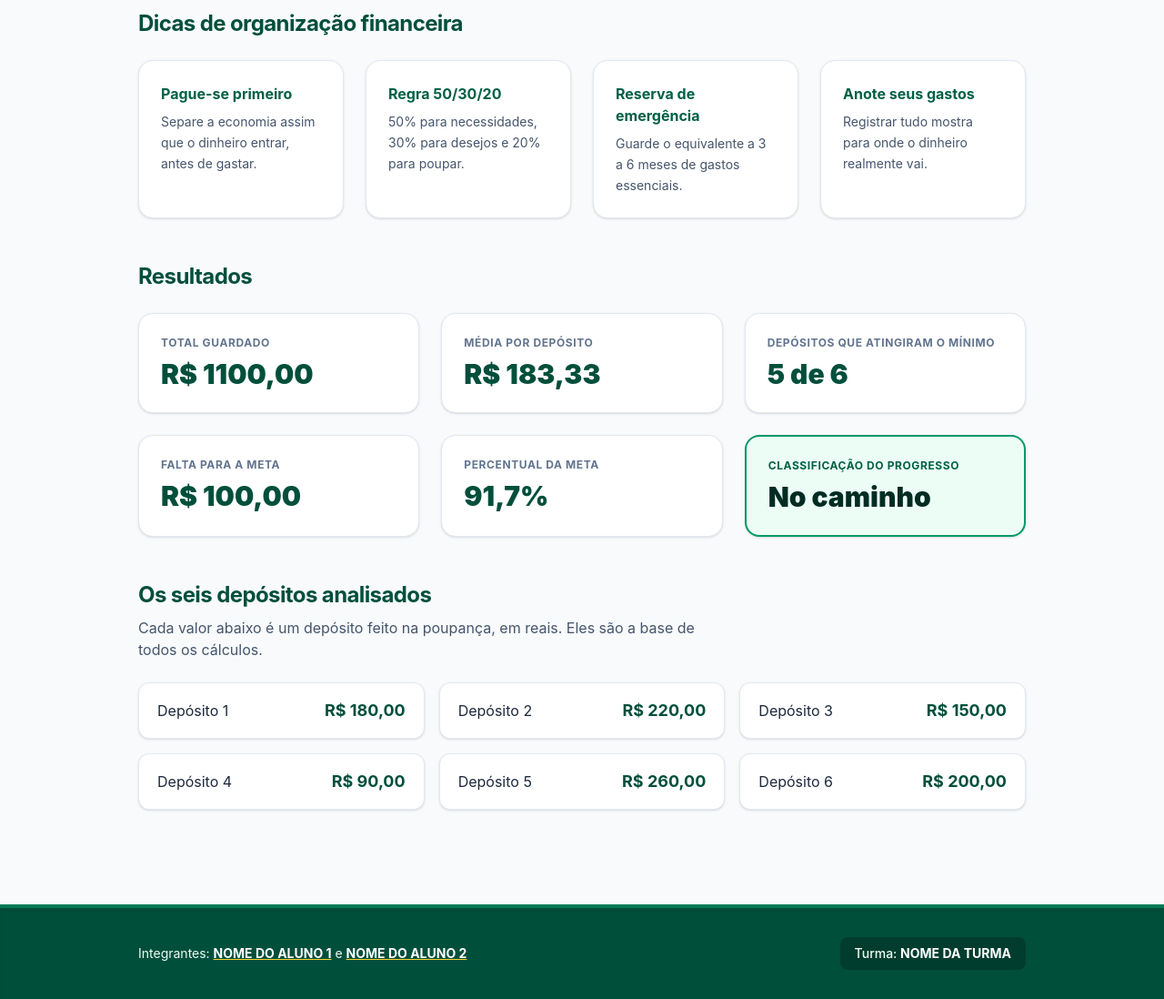
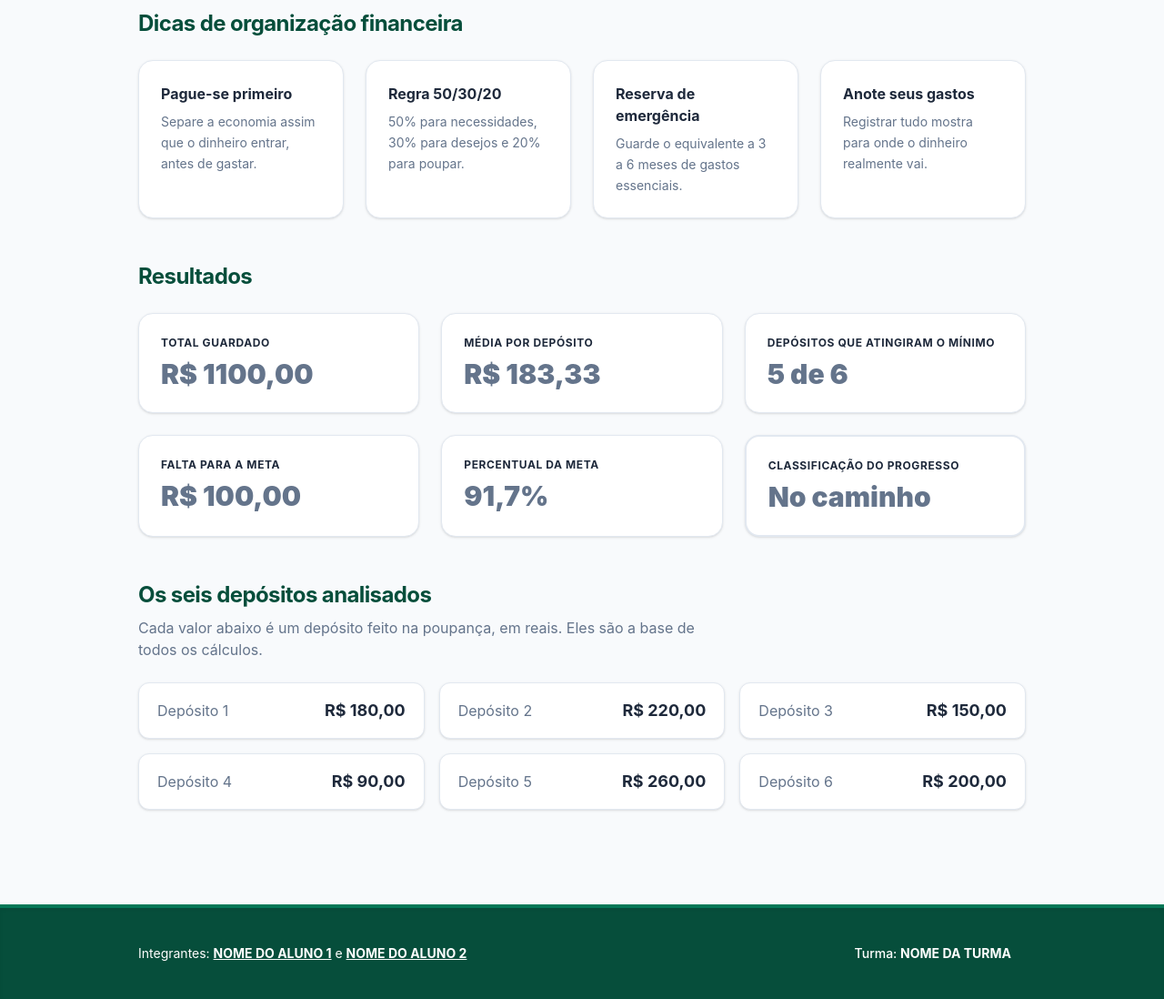
Before and after one commit to Jonho122/Projeto01, a website: page src/index.html in a window 1280 px wide. Shown: the part 400-1498 px from the top of the page at 91% size. Drawn offline with Linux system fonts and the light colour scheme.

Commit message:
adicionei um arquivo style.css para modificar as cores por fora do tailwind

```diff
--- /dev/null
+++ b/css/style.css
@@ -0,0 +1,55 @@
+/* style.css - Cores personalizadas do projeto */
+
+:root {
+  --cor-principal: #064e3b;      /* Verde escuro elegante */
+  --cor-secundaria: #047857;     /* Verde vibrante */
+  --cor-fundo-site: #f8fafc;     /* Cinza bem claro para o fundo */
+  --cor-texto-principal: #1e293b;/* Cinza escuro para os textos */
+  --cor-texto-suave: #64748b;    /* Cinza médio para descrições */
+  --cor-card-fundo: #ffffff;     /* Branco para os cartões */
+  --cor-destaque: #ffb703;       /* Amarelo/Dourado de destaque */
+}
+
+/* Aplicando as cores globais aos elementos principais */
+body {
+  background-color: var(--cor-fundo-site);
+  color: var(--cor-texto-principal);
+}
+
+header {
+  background-color: var(--cor-principal);
+  color: #ffffff;
+}
+
+header a {
+  color: #ffffff;
+}
+
+header a:hover {
+  background-color: rgba(255, 255, 255, 0.15);
+}
+
+/* Seções e Cartões */
+section h2 {
+  color: var(--cor-principal);
+}
+
+section p, section span {
+  color: var(--cor-texto-suave);
+}
+
+section article, section li {
+  background-color: var(--cor-card-fundo);
+  border-color: #e2e8f0;
+}
+
+/* Rodapé */
+footer {
+  background-color: var(--cor-principal);
+  border-color: var(--cor-secundaria);
+  color: #ffffff;
+}
+
+footer strong {
+  color: #ffffff;
+}
--- a/src/index.html
+++ b/src/index.html
@@ -5,26 +5,27 @@
   <meta name="viewport" content="width=device-width, initial-scale=1">
   <title>Planejador de Economia Pessoal</title>
   <link rel="stylesheet" href="../css/output.css">
+  <link rel="stylesheet" href="../css/style.css">
   <!--Um único script, com caminho "./script.js" e o atributo defer. -->
   <script src="./script.js" defer></script>
 </head>
 <body class="bg-slate-50 text-slate-800 antialiased selection:bg-emerald-600 selection:text-white">
 
   <!-- A página só pode ter UM h1. Os demais títulos usam h2 e h3, nessa ordem. -->
-  <header class="bg-emerald-900 text-white shadow-lg sticky top-0 z-50 backdrop-blur-md bg-opacity-95">
+  <header class="shadow-lg sticky top-0 z-50 backdrop-blur-md bg-opacity-95">
     <div class="mx-auto flex max-w-5xl flex-col gap-4 px-6 py-6 md:flex-row md:items-center md:justify-between">
       <div>
-        <h1 class="text-2xl font-black tracking-tight md:text-3xl text-emerald-50">Planejador de Economia Pessoal</h1>
-        <p class="text-sm text-emerald-200 mt-1">Acompanhe seus depósitos e veja o quanto falta para a meta.</p>
+        <h1 class="text-2xl font-black tracking-tight md:text-3xl">Planejador de Economia Pessoal</h1>
+        <p class="text-sm mt-1">Acompanhe seus depósitos e veja o quanto falta para a meta.</p>
       </div>
       <!-- Cada href do menu precisa ter um id igual em alguma section (ex.: href="#dicas" -> id="dicas").
             Mínimo exigido: 3 links internos. -->
       <nav aria-label="Navegação principal">
         <ul class="flex flex-wrap gap-2 font-medium text-sm">
-          <li><a href="#proposito" class="px-3 py-2 rounded-lg transition-all hover:bg-white/10 focus:outline-none focus-visible:ring-2 focus-visible:ring-amber-300">Propósito</a></li>
-          <li><a href="#dicas" class="px-3 py-2 rounded-lg transition-all hover:bg-white/10 focus:outline-none focus-visible:ring-2 focus-visible:ring-amber-300">Dicas</a></li>
-          <li><a href="#resultados" class="px-3 py-2 rounded-lg transition-all hover:bg-white/10 focus:outline-none focus-visible:ring-2 focus-visible:ring-amber-300">Resultados</a></li>
-          <li><a href="#dados" class="px-3 py-2 rounded-lg transition-all hover:bg-white/10 focus:outline-none focus-visible:ring-2 focus-visible:ring-amber-300">Dados</a></li>
+          <li><a href="#proposito" class="px-3 py-2 rounded-lg transition-all hover:bg-white/10 focus:outline-none focus-visible:ring-2">Propósito</a></li>
+          <li><a href="#dicas" class="px-3 py-2 rounded-lg transition-all hover:bg-white/10 focus:outline-none focus-visible:ring-2">Dicas</a></li>
+          <li><a href="#resultados" class="px-3 py-2 rounded-lg transition-all hover:bg-white/10 focus:outline-none focus-visible:ring-2">Resultados</a></li>
+          <li><a href="#dados" class="px-3 py-2 rounded-lg transition-all hover:bg-white/10 focus:outline-none focus-visible:ring-2">Dados</a></li>
         </ul>
       </nav>
     </div>
@@ -32,34 +33,34 @@
 
   <main class="mx-auto flex max-w-5xl flex-col gap-12 px-6 py-10">
 
-    <section id="proposito" aria-labelledby="t-proposito" class="bg-white p-8 rounded-2xl shadow-sm border border-slate-200 transition-all hover:shadow-md">
-      <h2 id="t-proposito" class="mb-3 text-2xl font-bold tracking-tight text-emerald-900">Para que serve</h2>
-      <p class="max-w-prose text-slate-600 leading-relaxed">
+    <section id="proposito" aria-labelledby="t-proposito" class="p-8 rounded-2xl shadow-sm border transition-all hover:shadow-md">
+      <h2 id="t-proposito" class="mb-3 text-2xl font-bold tracking-tight">Para que serve</h2>
+      <p class="max-w-prose leading-relaxed">
         Esta página reúne seis valores guardados em depósitos recentes e os compara com uma meta de economia.
-        A referência usada é uma <strong>meta de <span id="meta-texto" class="text-emerald-700 font-semibold">R$ 0,00</span></strong> e um
-        <strong>depósito mínimo de <span id="minimo-texto" class="text-emerald-700 font-semibold">R$ 0,00</span></strong>. O progresso é classificado
+        A referência usada é uma <strong>meta de <span id="meta-texto" class="font-semibold">R$ 0,00</span></strong> e um
+        <strong>depósito mínimo de <span id="minimo-texto" class="font-semibold">R$ 0,00</span></strong>. O progresso é classificado
         como Iniciando (abaixo de 50% da meta), No caminho (de 50% a 99%) ou Meta atingida (100% ou mais).
       </p>
     </section>
 
     <section id="dicas" aria-labelledby="t-dicas">
-      <h2 id="t-dicas" class="mb-6 text-2xl font-bold tracking-tight text-emerald-900">Dicas de organização financeira</h2>
+      <h2 id="t-dicas" class="mb-6 text-2xl font-bold tracking-tight">Dicas de organização financeira</h2>
       <div class="grid gap-6 sm:grid-cols-2 lg:grid-cols-4">
-        <article class="bg-white rounded-2xl border border-slate-200 p-6 shadow-sm transition-all duration-300 hover:-translate-y-1 hover:shadow-md">
-          <h3 class="mb-2 font-bold text-base text-emerald-800">Pague-se primeiro</h3>
-          <p class="text-sm text-slate-600 leading-relaxed">Separe a economia assim que o dinheiro entrar, antes de gastar.</p>
+        <article class="rounded-2xl border p-6 shadow-sm transition-all duration-300 hover:-translate-y-1 hover:shadow-md">
+          <h3 class="mb-2 font-bold text-base">Pague-se primeiro</h3>
+          <p class="text-sm leading-relaxed">Separe a economia assim que o dinheiro entrar, antes de gastar.</p>
         </article>
-        <article class="bg-white rounded-2xl border border-slate-200 p-6 shadow-sm transition-all duration-300 hover:-translate-y-1 hover:shadow-md">
-          <h3 class="mb-2 font-bold text-base text-emerald-800">Regra 50/30/20</h3>
-          <p class="text-sm text-slate-600 leading-relaxed">50% para necessidades, 30% para desejos e 20% para poupar.</p>
+        <article class="rounded-2xl border p-6 shadow-sm transition-all duration-300 hover:-translate-y-1 hover:shadow-md">
+          <h3 class="mb-2 font-bold text-base">Regra 50/30/20</h3>
+          <p class="text-sm leading-relaxed">50% para necessidades, 30% para desejos e 20% para poupar.</p>
         </article>
-        <article class="bg-white rounded-2xl border border-slate-200 p-6 shadow-sm transition-all duration-300 hover:-translate-y-1 hover:shadow-md">
-          <h3 class="mb-2 font-bold text-base text-emerald-800">Reserva de emergência</h3>
-          <p class="text-sm text-slate-600 leading-relaxed">Guarde o equivalente a 3 a 6 meses de gastos essenciais.</p>
+        <article class="rounded-2xl border p-6 shadow-sm transition-all duration-300 hover:-translate-y-1 hover:shadow-md">
+          <h3 class="mb-2 font-bold text-base">Reserva de emergência</h3>
+          <p class="text-sm leading-relaxed">Guarde o equivalente a 3 a 6 meses de gastos essenciais.</p>
         </article>
-        <article class="bg-white rounded-2xl border border-slate-200 p-6 shadow-sm transition-all duration-300 hover:-translate-y-1 hover:shadow-md">
-          <h3 class="mb-2 font-bold text-base text-emerald-800">Anote seus gastos</h3>
-          <p class="text-sm text-slate-600 leading-relaxed">Registrar tudo mostra para onde o dinheiro realmente vai.</p>
+        <article class="rounded-2xl border p-6 shadow-sm transition-all duration-300 hover:-translate-y-1 hover:shadow-md">
+          <h3 class="mb-2 font-bold text-base">Anote seus gastos</h3>
+          <p class="text-sm leading-relaxed">Registrar tudo mostra para onde o dinheiro realmente vai.</p>
         </article>
       </div>
     </section>
@@ -67,31 +68,31 @@
     <!-- ATENÇÃO: NÃO renomeie os ids "resultado-...", "rotulo-diferenca", "meta-texto", "minimo-texto" e "valor-1" a "valor-6".
          O script.js procura esses ids para escrever os valores com textContent. O "-" é só um valor provisório. -->
     <section id="resultados" aria-labelledby="t-resultados">
-      <h2 id="t-resultados" class="mb-6 text-2xl font-bold tracking-tight text-emerald-900">Resultados</h2>
+      <h2 id="t-resultados" class="mb-6 text-2xl font-bold tracking-tight">Resultados</h2>
       <div class="grid gap-6 sm:grid-cols-2 lg:grid-cols-3">
-        <article class="bg-white rounded-2xl border border-slate-200 p-6 shadow-sm transition-all hover:shadow-md">
-          <h3 class="text-xs font-bold uppercase tracking-wider text-slate-500 mb-2">Total guardado</h3>
-          <p id="resultado-total" class="text-3xl font-black text-emerald-900">-</p>
+        <article class="rounded-2xl border p-6 shadow-sm transition-all hover:shadow-md">
+          <h3 class="text-xs font-bold uppercase tracking-wider mb-2">Total guardado</h3>
+          <p id="resultado-total" class="text-3xl font-black">-</p>
         </article>
-        <article class="bg-white rounded-2xl border border-slate-200 p-6 shadow-sm transition-all hover:shadow-md">
-          <h3 class="text-xs font-bold uppercase tracking-wider text-slate-500 mb-2">Média por depósito</h3>
-          <p id="resultado-media" class="text-3xl font-black text-emerald-900">-</p>
+        <article class="rounded-2xl border p-6 shadow-sm transition-all hover:shadow-md">
+          <h3 class="text-xs font-bold uppercase tracking-wider mb-2">Média por depósito</h3>
+          <p id="resultado-media" class="text-3xl font-black">-</p>
         </article>
-        <article class="bg-white rounded-2xl border border-slate-200 p-6 shadow-sm transition-all hover:shadow-md">
-          <h3 class="text-xs font-bold uppercase tracking-wider text-slate-500 mb-2">Depósitos que atingiram o mínimo</h3>
-          <p id="resultado-minimo" class="text-3xl font-black text-emerald-900">-</p>
+        <article class="rounded-2xl border p-6 shadow-sm transition-all hover:shadow-md">
+          <h3 class="text-xs font-bold uppercase tracking-wider mb-2">Depósitos que atingiram o mínimo</h3>
+          <p id="resultado-minimo" class="text-3xl font-black">-</p>
         </article>
-        <article class="bg-white rounded-2xl border border-slate-200 p-6 shadow-sm transition-all hover:shadow-md">
-          <h3 id="rotulo-diferenca" class="text-xs font-bold uppercase tracking-wider text-slate-500 mb-2">Falta para a meta</h3>
-          <p id="resultado-diferenca" class="text-3xl font-black text-emerald-900">-</p>
+        <article class="rounded-2xl border p-6 shadow-sm transition-all hover:shadow-md">
+          <h3 id="rotulo-diferenca" class="text-xs font-bold uppercase tracking-wider mb-2">Falta para a meta</h3>
+          <p id="resultado-diferenca" class="text-3xl font-black">-</p>
         </article>
-        <article class="bg-white rounded-2xl border border-slate-200 p-6 shadow-sm transition-all hover:shadow-md">
-          <h3 class="text-xs font-bold uppercase tracking-wider text-slate-500 mb-2">Percentual da meta</h3>
-          <p id="resultado-percentual" class="text-3xl font-black text-emerald-900">-</p>
+        <article class="rounded-2xl border p-6 shadow-sm transition-all hover:shadow-md">
+          <h3 class="text-xs font-bold uppercase tracking-wider mb-2">Percentual da meta</h3>
+          <p id="resultado-percentual" class="text-3xl font-black">-</p>
         </article>
-        <article class="bg-emerald-50 rounded-2xl border-2 border-emerald-600 p-6 shadow-sm transition-all hover:shadow-md">
-          <h3 class="text-xs font-bold uppercase tracking-wider text-emerald-800 mb-2">Classificação do progresso</h3>
-          <p id="resultado-classificacao" class="text-3xl font-black text-emerald-950">-</p>
+        <article class="rounded-2xl border-2 p-6 shadow-sm transition-all hover:shadow-md">
+          <h3 class="text-xs font-bold uppercase tracking-wider mb-2">Classificação do progresso</h3>
+          <p id="resultado-classificacao" class="text-3xl font-black">-</p>
         </article>
       </div>
     </section>
@@ -99,15 +100,15 @@
     <!-- ATENÇÃO: os seis valores NÃO são digitados aqui. Para mudar os depósitos, a meta ou o mínimo,
          edite o array "depositos" e as constantes no topo do script.js. -->
     <section id="dados" aria-labelledby="t-dados">
-      <h2 id="t-dados" class="mb-2 text-2xl font-bold tracking-tight text-emerald-900">Os seis depósitos analisados</h2>
-      <p class="mb-6 max-w-prose text-slate-600">Cada valor abaixo é um depósito feito na poupança, em reais. Eles são a base de todos os cálculos.</p>
+      <h2 id="t-dados" class="mb-2 text-2xl font-bold tracking-tight">Os seis depósitos analisados</h2>
+      <p class="mb-6 max-w-prose">Cada valor abaixo é um depósito feito na poupança, em reais. Eles são a base de todos os cálculos.</p>
       <ul class="grid gap-4 sm:grid-cols-2 lg:grid-cols-3">
-        <li class="flex items-center justify-between rounded-xl border border-slate-200 bg-white px-5 py-4 shadow-sm transition-all hover:shadow-md"><span>Depósito 1</span><strong id="valor-1" class="text-lg font-bold text-emerald-900">-</strong></li>
-        <li class="flex items-center justify-between rounded-xl border border-slate-200 bg-white px-5 py-4 shadow-sm transition-all hover:shadow-md"><span>Depósito 2</span><strong id="valor-2" class="text-lg font-bold text-emerald-900">-</strong></li>
-        <li class="flex items-center justify-between rounded-xl border border-slate-200 bg-white px-5 py-4 shadow-sm transition-all hover:shadow-md"><span>Depósito 3</span><strong id="valor-3" class="text-lg font-bold text-emerald-900">-</strong></li>
-        <li class="flex items-center justify-between rounded-xl border border-slate-200 bg-white px-5 py-4 shadow-sm transition-all hover:shadow-md"><span>Depósito 4</span><strong id="valor-4" class="text-lg font-bold text-emerald-900">-</strong></li>
-        <li class="flex items-center justify-between rounded-xl border border-slate-200 bg-white px-5 py-4 shadow-sm transition-all hover:shadow-md"><span>Depósito 5</span><strong id="valor-5" class="text-lg font-bold text-emerald-900">-</strong></li>
-        <li class="flex items-center justify-between rounded-xl border border-slate-200 bg-white px-5 py-4 shadow-sm transition-all hover:shadow-md"><span>Depósito 6</span><strong id="valor-6" class="text-lg font-bold text-emerald-900">-</strong></li>
+        <li class="flex items-center justify-between rounded-xl border px-5 py-4 shadow-sm transition-all hover:shadow-md"><span>Depósito 1</span><strong id="valor-1" class="text-lg font-bold">-</strong></li>
+        <li class="flex items-center justify-between rounded-xl border px-5 py-4 shadow-sm transition-all hover:shadow-md"><span>Depósito 2</span><strong id="valor-2" class="text-lg font-bold">-</strong></li>
+        <li class="flex items-center justify-between rounded-xl border px-5 py-4 shadow-sm transition-all hover:shadow-md"><span>Depósito 3</span><strong id="valor-3" class="text-lg font-bold">-</strong></li>
+        <li class="flex items-center justify-between rounded-xl border px-5 py-4 shadow-sm transition-all hover:shadow-md"><span>Depósito 4</span><strong id="valor-4" class="text-lg font-bold">-</strong></li>
+        <li class="flex items-center justify-between rounded-xl border px-5 py-4 shadow-sm transition-all hover:shadow-md"><span>Depósito 5</span><strong id="valor-5" class="text-lg font-bold">-</strong></li>
+        <li class="flex items-center justify-between rounded-xl border px-5 py-4 shadow-sm transition-all hover:shadow-md"><span>Depósito 6</span><strong id="valor-6" class="text-lg font-bold">-</strong></li>
       </ul>
     </section>
 
@@ -115,10 +116,10 @@
 
   <!-- ATENÇÃO: TROQUE "NOME DO ALUNO 1", "NOME DO ALUNO 2" e "NOME DA TURMA" pelos dados reais da dupla.
        O professor exige integrantes e turma no rodapé. -->
-  <footer class="border-t-4 border-emerald-700 bg-emerald-900 text-emerald-50 mt-16 shadow-inner">
+  <footer class="border-t-4 mt-16 shadow-inner">
     <div class="mx-auto max-w-5xl px-6 py-8 text-sm flex flex-col md:flex-row justify-between items-center gap-4">
-      <p>Integrantes: <strong class="text-white underline decoration-amber-300">NOME DO ALUNO 1</strong> e <strong class="text-white underline decoration-amber-300">NOME DO ALUNO 2</strong></p>
-      <p class="bg-emerald-950/50 px-4 py-2 rounded-lg font-medium">Turma: <strong class="text-white">NOME DA TURMA</strong></p>
+      <p>Integrantes: <strong class="underline">NOME DO ALUNO 1</strong> e <strong class="underline">NOME DO ALUNO 2</strong></p>
+      <p class="px-4 py-2 rounded-lg font-medium">Turma: <strong>NOME DA TURMA</strong></p>
     </div>
   </footer>
 
```
